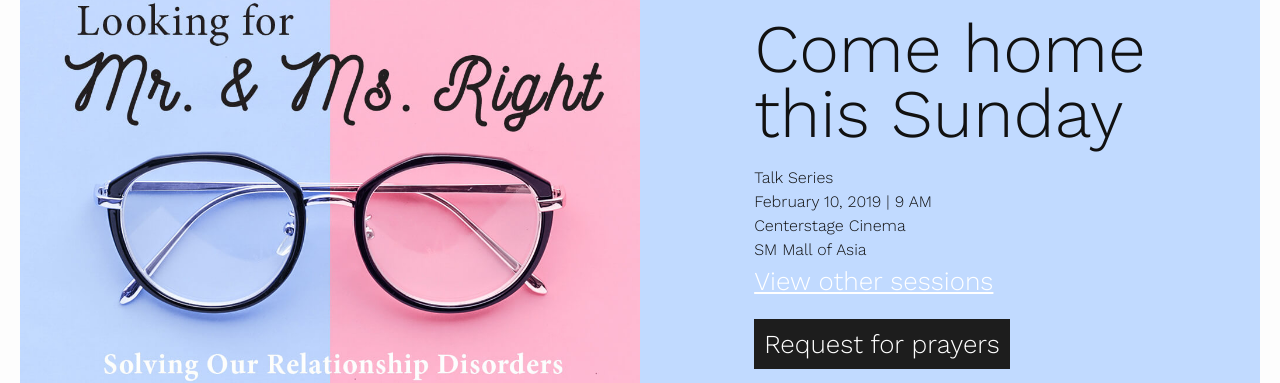
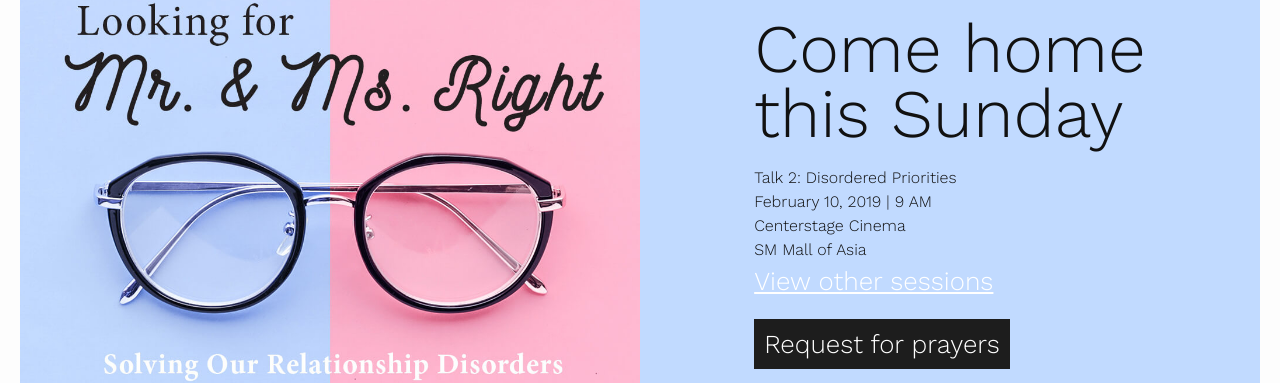
Before and after one commit to carlflor/fbasync, a Jekyll site: the page built from index.html, in a window 1280 px wide and 900 px high, scrolled down 648 px. Shown: the part 92-475 px from the top of the window. Built offline with Jekyll 4.4.1, drawn with Linux system fonts in a browser that asks for light colours; nearby versions of some CDN libraries.

Commit message:
fix title

```diff
--- a/index.html
+++ b/index.html
@@ -2,7 +2,7 @@
 layout: default
 sched_color: c1daff
 feast_image: feb2018.jpg
-feast_title: Talk Series
+feast_title: "Talk 2: Disordered Priorities"
 feast_date: February 10, 2019
 feast_time: 9 AM
 room: Centerstage Cinema
```
